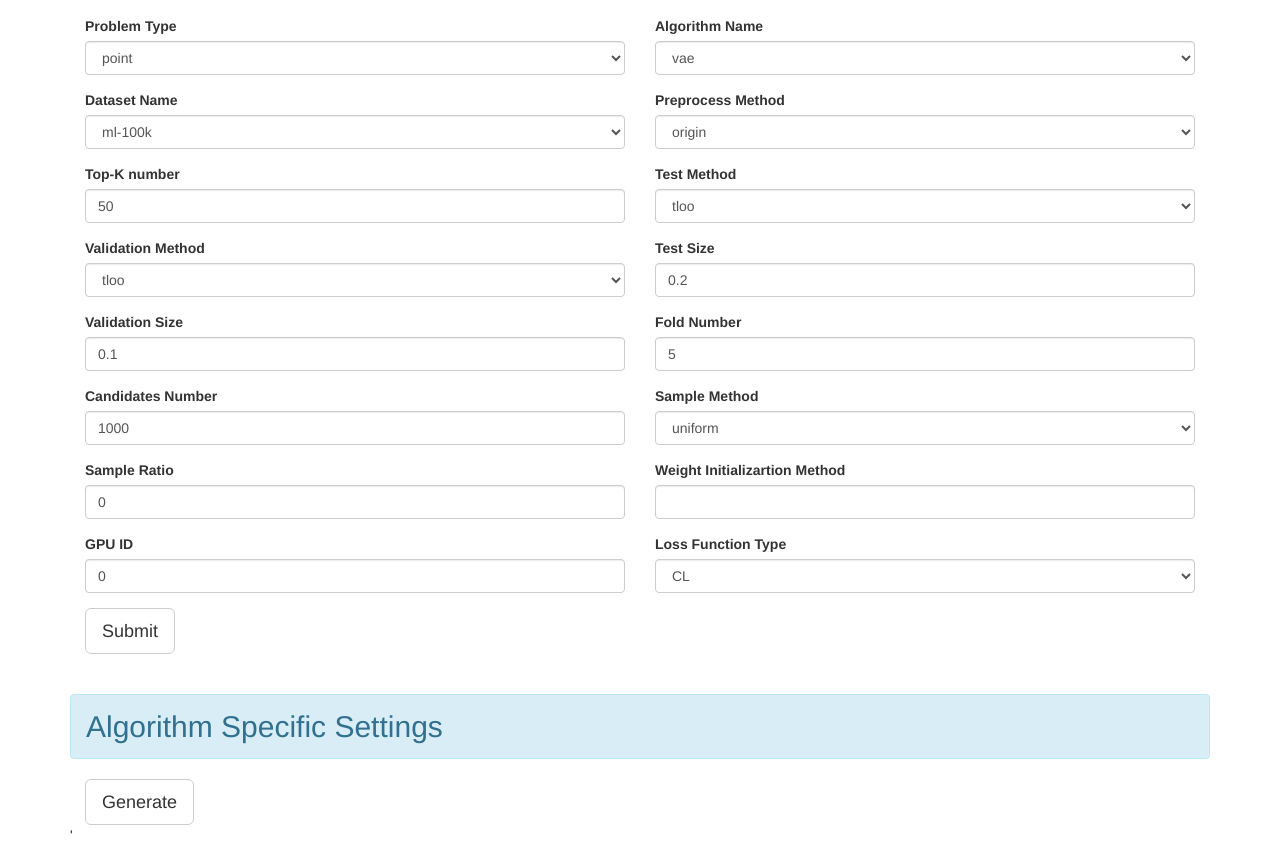
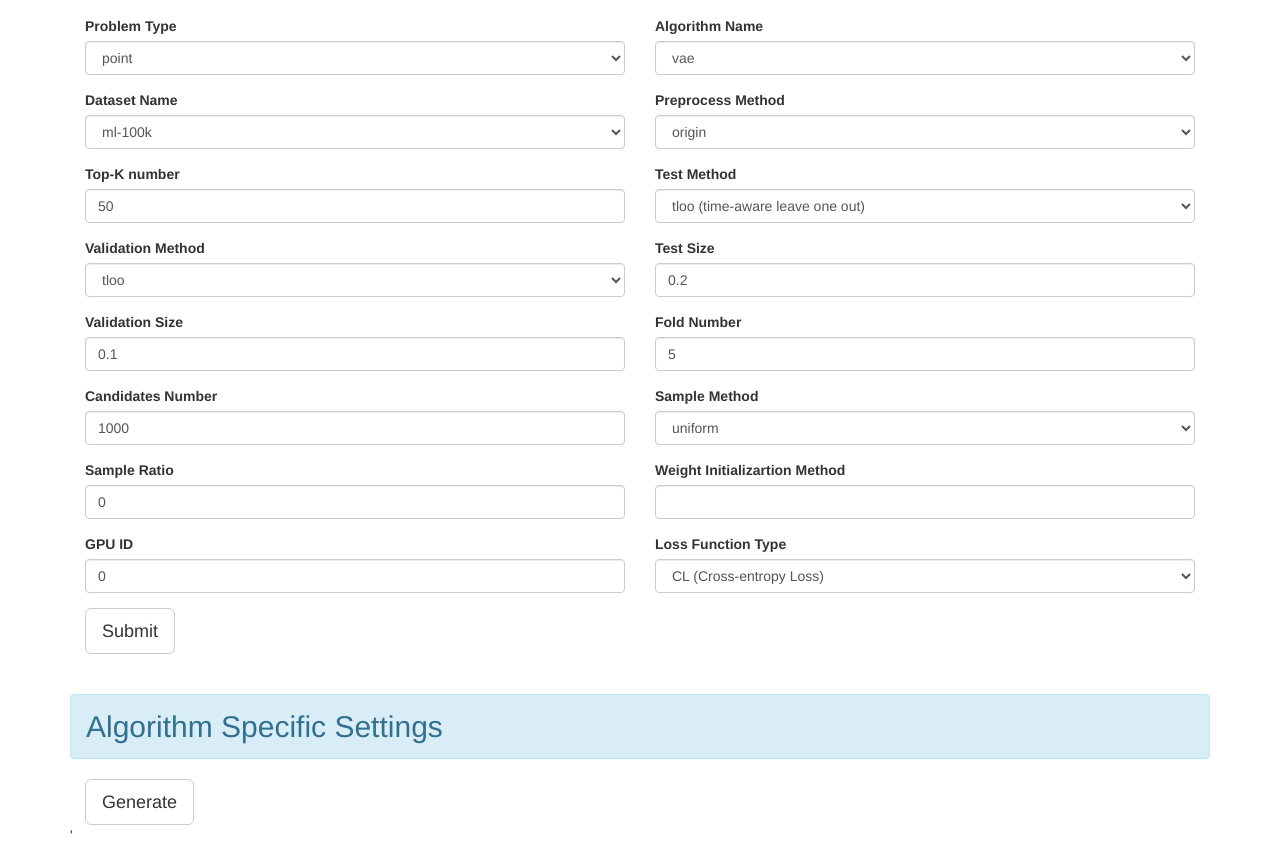
Before and after one commit to hyllll/daisyRec-Tune, a Flask app: page / in a window 1280 px wide. Shown: the part 196-1038 px from the top of the page. Run offline with Flask 2, Linux system fonts and the light colour scheme; some libraries are stand-ins or nearby versions.

Commit message:
add annotation

```diff
--- a/app/routes.py
+++ b/app/routes.py
@@ -49,12 +49,12 @@ preprocess_methods = [
     {'name': '10core'},
 ]
 test_methods = [
-    {'name': 'tloo'},
-    {'name': 'loo'},
-    {'name': 'tfo'},
-    {'name': 'tfo'},
-    {'name': 'utfo'},
-    {'name': 'ufo'},
+    {'name': 'tloo (time-aware leave one out)'},
+    {'name': 'loo (leave one out)'},
+    {'name': 'tfo (time-aware fold-out)'},
+    {'name': 'fo (fold-out)'},
+    {'name': 'utfo (time-aware fold-out withuser-level)'},
+    {'name': 'ufo (fold-out with user-level)'},
 ]
 val_methods = [
     {'name': 'tloo'},
@@ -71,11 +71,11 @@ sample_methods = [
     {'name': 'item-desc'},
 ]
 loss_types = [
-    {'name': 'CL'},
-    {'name': 'SL'},
-    {'name': 'BPR'},
-    {'name': 'HL'},
-    {'name': 'TL'},
+    {'name': 'CL (Cross-entropy Loss)'},
+    {'name': 'SL (Square Loss)'},
+    {'name': 'BPR (BPR Loss)'},
+    {'name': 'HL (Hinge Loss)'},
+    {'name': 'TL (Top-1 Loss)'},
 ]
 
 @app.route('/')
--- a/app/templates/hpo_tuner.html
+++ b/app/templates/hpo_tuner.html
@@ -211,6 +211,7 @@
             tmp = $('#topk').val()
             base += ' --topk=' + tmp
             tmp = $('#test_method').val()
+            tmp = tmp.split('')[0]
             base += ' --test_method=' + tmp
             tmp = $('#val_method').val()
             base += ' --val_method=' + tmp
@@ -231,6 +232,7 @@
             tmp = $('#gpu').val()
             base += ' --gpu=' + tmp
             tmp = $('#loss_type').val()
+            tmp = tmp.split('')[0]
             base += ' --loss_type=' + tmp
 
             param_dict = {}
--- a/app/templates/main.html
+++ b/app/templates/main.html
@@ -268,6 +268,7 @@
                 tmp = $('#topk').val()
                 base += ' --topk=' + tmp
                 tmp = $('#test_method').val()
+                tmp = tmp.split(' ')[0]
                 base += ' --test_method=' + tmp
                 tmp = $('#val_method').val()
                 base += ' --val_method=' + tmp
@@ -288,6 +289,7 @@
                 tmp = $('#gpu').val()
                 base += ' --gpu=' + tmp
                 tmp = $('#loss_type').val()
+                tmp = tmp.split(' ')[0]
                 base += ' --loss_type=' + tmp
 
                 switch($('#algo_name').val()) {
```
